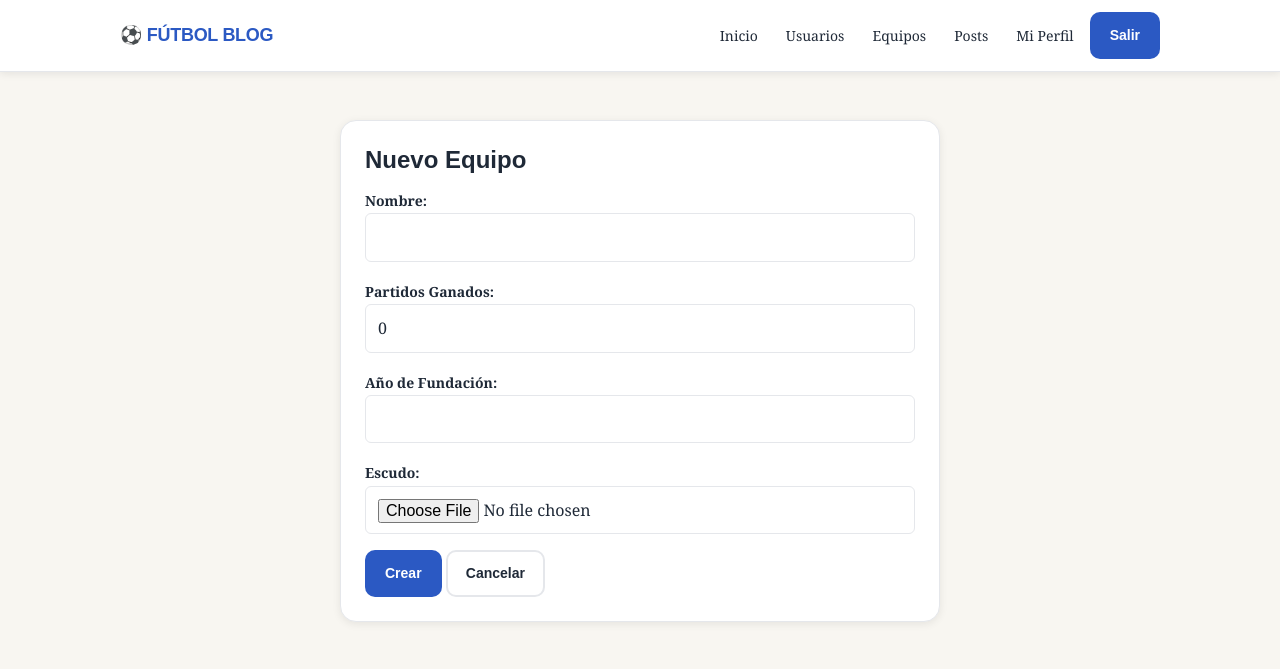
After one commit to thyagomaderna-star/Entrega-final-Maderna, a Django app: page /equipo/nuevo/ in a window 1280 px wide. The commit adds this page. Shown: the top 669 px of the page. Run offline with Django 5.2, Linux system fonts and the light colour scheme; the visitor is signed in with stand-in values (Sample User, id 1); some libraries are stand-ins or nearby versions.

Commit message:
second commit

```diff
--- a/core/forms.py
+++ b/core/forms.py
@@ -35,10 +35,7 @@ class BuscarEquipoForm(forms.Form):
 class PostForm(forms.ModelForm):
     class Meta:
         model = Post
-        fields = ['titulo', 'subtitulo', 'contenido', 'imagen']
-        widgets = {
-            'contenido': forms.Textarea(attrs={'rows': 5}),
-        }
+        fields = ['titulo', 'subtitulo', 'contenido']
 
 class BuscarPostForm(forms.Form):
     titulo = forms.CharField(required=False, label="Título del post")
--- a/core/models.py
+++ b/core/models.py
@@ -29,9 +29,7 @@ class Post(models.Model):
     titulo = models.CharField(max_length=150)
     subtitulo = models.CharField(max_length=150, blank=True)
     contenido = models.TextField()
-    imagen = models.ImageField(upload_to='posts/')
-    fecha_publicacion = models.DateTimeField(auto_now_add=True)
-    autor = models.ForeignKey(User, on_delete=models.CASCADE)
+    autor = models.CharField(max_length=50)
 
     def __str__(self):
         return self.titulo
--- /dev/null
+++ b/core/templates/core/equipos/equipo_form.html
@@ -0,0 +1,18 @@
+{% extends "core/base.html" %}
+
+{% block contenido %}
+<div class="container">
+    <div class="card" style="max-width: 600px; margin: auto;">
+        <h2>{% if object %} Editar Equipo {% else %} Nuevo Equipo {% endif %}</h2>
+
+        <form method="POST" enctype="multipart/form-data">
+            {% csrf_token %}
+            {{ form.as_p }}
+            <button type="submit" class="btn">
+                {% if object %} Guardar Cambios {% else %} Crear {% endif %}
+            </button>
+            <a href="{% url 'equipo_list' %}" class="btn btn--ghost">Cancelar</a>
+        </form>
+    </div>
+</div>
+{% endblock %}
--- a/core/templates/core/partials/navbar.html
+++ b/core/templates/core/partials/navbar.html
@@ -4,7 +4,9 @@
 
         <nav class="navbar__links">
             <a href="{% url 'inicio' %}">Inicio</a>
-            <a href="#">Buscar Usuarios</a>
+            <a href="#">Usuarios</a>
+            <a href="{% url 'equipo_list' %}">Equipos</a>
+            <a href="#">Posts</a>
 
             {% if user.is_authenticated %}
                 <a href="#">Mi Perfil</a>
--- a/core/urls.py
+++ b/core/urls.py
@@ -8,6 +8,19 @@ urlpatterns = [
 path('', views.inicio, name='inicio'),
 path('resgister/',views.registrar_usuario, name="register"),
 path('login/', views.login_request, name='login'),
+#Paths de equipos
+path('equipo/list/', views.EquipoListView.as_view(), name='equipo_list'),
+path('equipo/<int:pk>/', views.EquipoDetailView.as_view(), name='equipo_detail'),
+path('equipo/nuevo/', views.EquipoCreateView.as_view(), name='equipo_create'),
+path('equipo/editar/<int:pk>/', views.EquipoUpdateView.as_view(), name='equipo_update'),
+path('equipo/borrar/<int:pk>/', views.EquipoDeleteView.as_view(), name='equipo_delete'),
+#Paths de Posts
+path('post/list/', views.PostListView.as_view(), name='post_list'),
+path('post/<int:pk>/', views.PostDetailView.as_view(), name='post_detail'),
+path('post/nuevo/', views.PostCreateView.as_view(), name='post_create'),
+path('post/editar/<int:pk>/', views.PostUpdateView.as_view(), name='post_update'),
+path('post/borrar/<int:pk>/', views.PostDeleteView.as_view(), name='post_delete')
+
 ]
 
 if settings.DEBUG:
--- a/core/views.py
+++ b/core/views.py
@@ -3,9 +3,10 @@ from django.contrib.auth import login
 from django.contrib.auth.forms import AuthenticationForm
 from django.contrib.auth.decorators import login_required
 from .forms import RegistroForm, EditarPerfilForm
-from .models import Perfil
-
-
+from .models import Perfil, Equipo, Post
+from django.views.generic import ListView, DetailView, CreateView, UpdateView, DeleteView
+from django.contrib.auth.mixins import LoginRequiredMixin
+from django.urls import reverse_lazy
 #Inicio
 
 def inicio(request):
@@ -51,3 +52,74 @@ def editar_perfil(request):
         formulario = EditarPerfilForm(instance=usuario)
 
     return render(request, "core/editar_perfil.html", {"mi_form": formulario})
+
+#Equipos
+
+#Lista de todos los equipos
+class EquipoListView(ListView):
+    model = Equipo
+    template_name = "core/equipos/equipo_list.html"
+    context_object_name = "equipos"
+
+#Detalle de equipo
+class EquipoDetailView(DetailView):
+    model = Equipo
+    template_name = "core/equipos/equipo_detail.html"
+
+#Crear equipo
+class EquipoCreateView(LoginRequiredMixin, CreateView):
+    model = Equipo
+    fields = ['nombre', 'victorias', 'año_fundacion', 'escudo']
+    template_name = "core/equipos/equipo_form.html"
+    success_url = reverse_lazy('equipo_list')
+
+#Editar equipo
+class EquipoUpdateView(LoginRequiredMixin, UpdateView):
+    model = Equipo
+    fields = ['nombre', 'victorias', 'año_fundacion', 'escudo']
+    template_name = "core/equipos/equipo_form.html"
+    success_url = reverse_lazy('equipo_list')
+
+#Borrar un equipo
+class EquipoDeleteView(LoginRequiredMixin, DeleteView):
+    model = Equipo
+    template_name = "core/equipos/equipo_confirm_delete.html"
+    success_url = reverse_lazy('equipo_list')
+
+# Post
+
+#Lista de Todos los Posts
+
+class PostListView(LoginRequiredMixin,ListView):
+    model = Post
+    template_name = "core/post/post_list.html"
+    context_object_name = "post"
+
+#Detalle Post
+
+class PostDetailView(LoginRequiredMixin,DetailView):
+    model = Post
+    template_name = "core/post/post_detail.html"
+
+#Crear Post
+
+class PostCreateView(LoginRequiredMixin, CreateView):
+    model = Post
+    fields = ["titulo", "subtitulo", "contenido", "autor"]
+    template_name = "core/post/post_form.html"
+    success_url = reverse_lazy('post_list')
+
+#Editar Post
+
+class PostUpdateView(LoginRequiredMixin, UpdateView):
+    model = Post
+    fields = ["titulo", "subtitulo", "contenido", "autor"]
+    template_name = "core/post/post_form.html"
+    success_url = reverse_lazy('post_list')
+
+#Borrar Equipo
+
+class PostDeleteView(LoginRequiredMixin,DeleteView):
+    model = Post
+    template_name = "core/post/post_confirm_delete.html"
+    success_url = reverse_lazy('post_list')
```
Also changed, not shown: core/templates/core/equipos/equipo_confirm_delete.html (added, +16 -0 lines), core/templates/core/equipos/equipo_detail.html (added, +21 -0 lines), core/templates/core/equipos/equipo_list.html (added, +30 -0 lines), core/migrations/0002_remove_post_imagen.py (added), core/migrations/0003_remove_post_fecha_publicacion_alter_post_autor.py (added).
